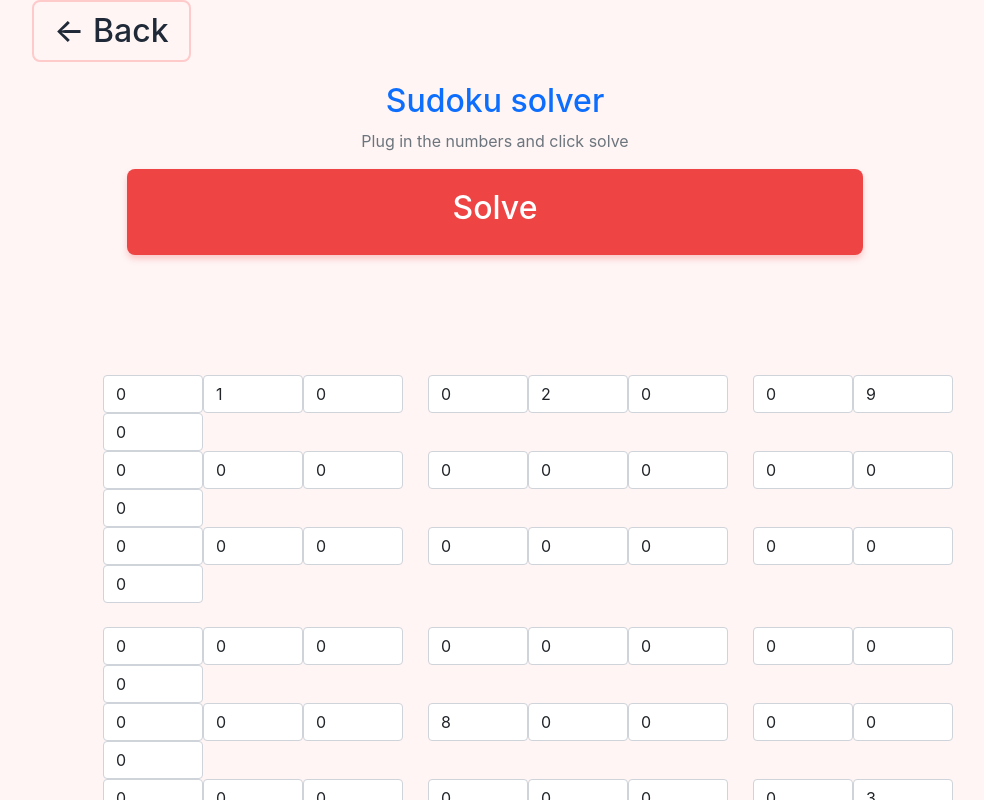
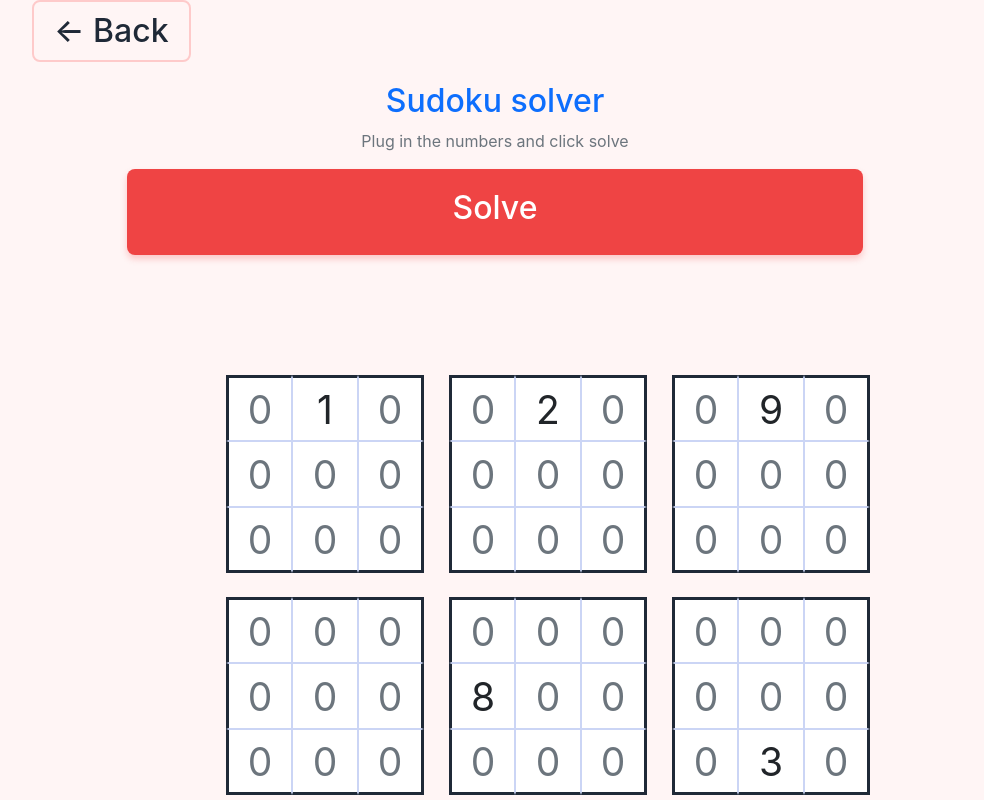
Before and after one commit to fernandozamoraj/nextjsplayground, a Next.js app: page /sudokuSolver in a window 1280 px wide. Shown: the top 800 px of the page, without its empty margins (50-1034 px from the left). Built offline with nearby package versions, Linux system fonts and the light colour scheme.

Commit message:
fixed sudoku to look more like a sudoku board instead of text boxes

```diff
--- a/comps/sudoku/cell.js
+++ b/comps/sudoku/cell.js
@@ -1,9 +1,8 @@
 import React, { useEffect, useState } from "react";
-import NumericInput from 'react-numeric-input';
 
 const Cell = ({row, column, val, updateBoard}) =>{
 
-    const [cellWidth, setCellwidth] = useState(100);
+    const [cellWidth, setCellwidth] = useState(66);
     const [innerWidth, setInnerWidth] = useState(800);
     let padding = 0;
 
@@ -14,12 +13,12 @@ const Cell = ({row, column, val, updateBoard}) =>{
     useEffect( ()=>{
 
         function handleResize(){
-            let cellWidth = 100;
+            let cellWidth = 66;
             if(window.innerWidth < 400){
-                cellWidth = 30;
+                cellWidth = 20;
             }
             else if(window.innerWidth < 1200){
-                cellWidth = 50;
+                cellWidth = 34;
             }
 
             setCellwidth(cellWidth);
@@ -39,18 +38,50 @@ const Cell = ({row, column, val, updateBoard}) =>{
     }
 
 
+    const handleChange = (event) => {
+        const raw = event.target.value.replace(/\D/g, '').slice(0, 2);
+        const parsedValue = raw === '' ? 0 : Number.parseInt(raw, 10);
+        updateBoard(row, column, parsedValue);
+    };
+
+    const borderStyle = {
+        borderTop: row % 3 === 0 ? '3px solid #1f2937' : '1px solid #cbd5f5',
+        borderLeft: column % 3 === 0 ? '3px solid #1f2937' : '1px solid #cbd5f5',
+        borderRight: column % 3 === 2 ? '3px solid #1f2937' : '1px solid #cbd5f5',
+        borderBottom: row % 3 === 2 ? '3px solid #1f2937' : '1px solid #cbd5f5'
+    };
+
     return (
-        <div key={`board-element-${row}-${column}`} className={`col-1`} style={{width: cellWidth, padding: 0, marginRight: padding}}>
-            <NumericInput
-                style={false}
+        <div
+            key={`board-element-${row}-${column}`}
+            className={`col-1`}
+            style={{
+                width: cellWidth,
+                height: cellWidth,
+                padding: 0,
+                marginRight: padding
+            }}
+        >
+            <input
                 type="text"
+                inputMode="numeric"
+                pattern="\d*"
+                maxLength={2}
                 className="form-control"
                 id={`board-${row}-${column}`}
-                key={`board-${row}-${column}`}
                 placeholder="0"
-                value={val}
-                onChange={ value => updateBoard(row, column, value)}
-                />
+                value={val === 0 ? '' : val}
+                onChange={handleChange}
+                style={{
+                    width: cellWidth,
+                    height: cellWidth,
+                    textAlign: 'center',
+                    fontSize: Math.max(Math.floor(cellWidth * 0.6), 18),
+                    padding: 0,
+                    borderRadius: 0,
+                    ...borderStyle
+                }}
+            />
         </div>
     );
 }
--- a/pages/sudokuSolver.js
+++ b/pages/sudokuSolver.js
@@ -23,7 +23,7 @@ const SudokuSolver = () =>{
 
 
     const updateBoard = (row, col, value) =>{
-        if(value < 0 || value > 9)
+        if(value < 0 || value > 99)
             value = 0;
 
         let newBoard = cloneBoard();
@@ -105,10 +105,9 @@ const SudokuSolver = () =>{
                 </div>
             </div>
 
-            <div className="row pb-5 text-primary">
-                <div className="col-1"/>
-                <div className="col-10">
-                    <div className="row gx-5 form-group">
+            <div className="row pb-5 text-primary justify-content-center">
+                <div className="col-11 col-md-9 col-lg-8">
+                    <div className="row gx-3 form-group justify-content-center">
                         {getFullHorizontalRowPanel(0)}
                         {getFullHorizontalRowPanel(3)}
                         {getFullHorizontalRowPanel(6)}
```
